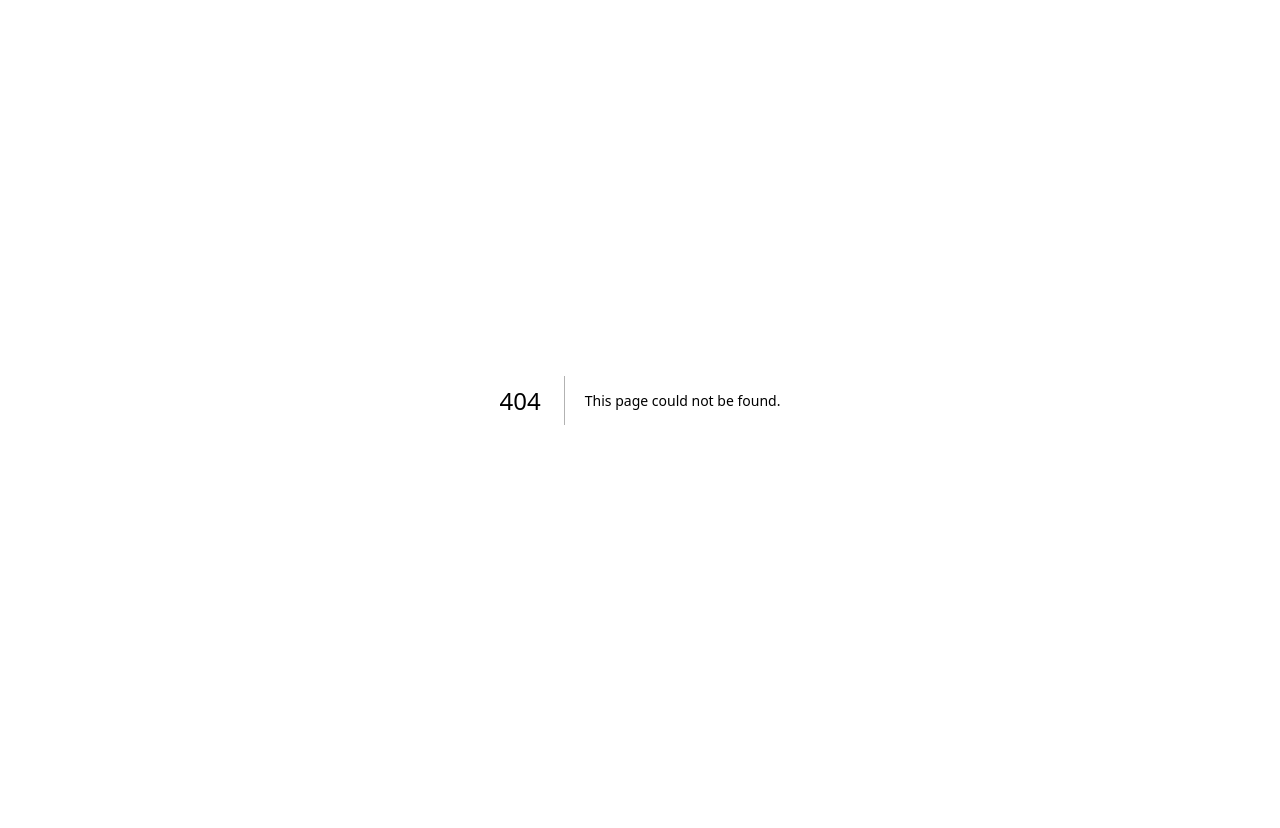
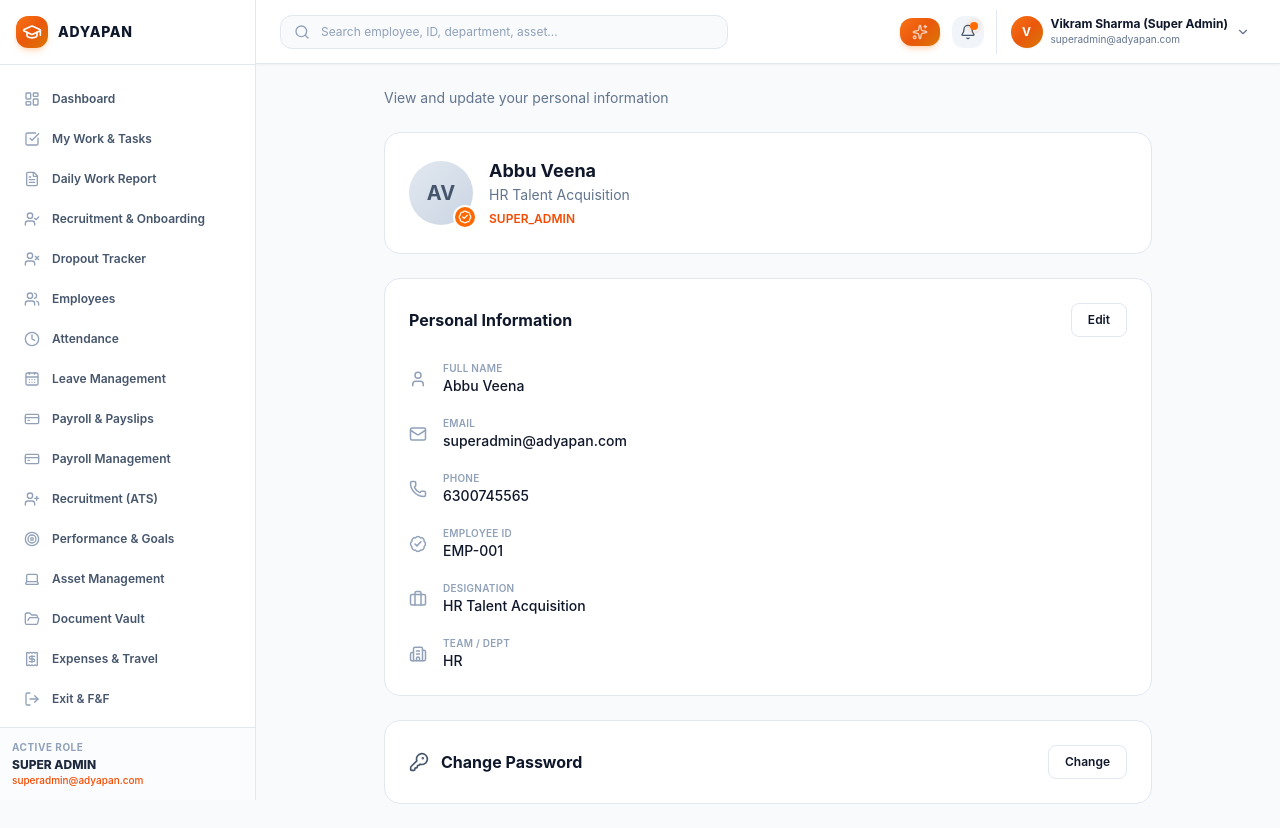
Before and after one commit to Rupeshrupak22/HRMS, a Next.js app in the folder frontend/: page /profile in a window 1280 px wide. Before the commit this address had no page. Before the commit the page ends 800 px from the top, so only its background shows below. Built offline with nearby package versions, Linux system fonts and the light colour scheme.

Commit message:
add simple profile page with personal info and change password

```diff
--- /dev/null
+++ b/frontend/src/app/(dashboard)/profile/page.tsx
@@ -0,0 +1,97 @@
+'use client';
+
+import { useState } from 'react';
+import { useAuth } from '@/context/AuthContext';
+import { User, Mail, Phone, BadgeCheck, Briefcase, Building2, KeyRound } from 'lucide-react';
+
+export default function ProfilePage() {
+  const { user } = useAuth();
+  const [showPasswordForm, setShowPasswordForm] = useState(false);
+
+  const profile = {
+    name: user?.name || 'Abbu Veena',
+    email: user?.email || 'veena@adyapan.com',
+    phone: user?.phone || '6300745565',
+    employeeId: user?.employeeCode || 'ADP0417',
+    designation: user?.designation || 'HR Talent Acquisition',
+    department: user?.department || 'HR',
+    role: user?.role || 'HR Manager',
+    avatar: user?.profilePhoto || null,
+  };
+
+  return (
+    <div className="max-w-3xl mx-auto space-y-6">
+      <p className="text-sm text-slate-500">View and update your personal information</p>
+
+      {/* Profile Card */}
+      <div className="bg-white rounded-2xl border border-slate-200 p-6">
+        <div className="flex items-center gap-4">
+          <div className="relative">
+            {profile.avatar ? (
+              <img src={profile.avatar} alt={profile.name} className="w-16 h-16 rounded-full object-cover border-2 border-slate-200" />
+            ) : (
+              <div className="w-16 h-16 rounded-full bg-gradient-to-br from-slate-200 to-slate-300 flex items-center justify-center text-xl font-bold text-slate-600">
+                {profile.name.split(' ').map(n => n[0]).join('')}
+              </div>
+            )}
+            <div className="absolute -bottom-1 -right-1 w-6 h-6 rounded-full bg-orange-500 border-2 border-white flex items-center justify-center">
+              <BadgeCheck className="w-3.5 h-3.5 text-white" />
+            </div>
+          </div>
+          <div>
+            <h2 className="text-lg font-bold text-slate-900">{profile.name}</h2>
+            <p className="text-sm text-slate-500">{profile.designation}</p>
+            <span className="text-xs font-semibold text-orange-600">{profile.role}</span>
+          </div>
+        </div>
+      </div>
+
+      {/* Personal Information */}
+      <div className="bg-white rounded-2xl border border-slate-200 p-6">
+        <div className="flex items-center justify-between mb-6">
+          <h3 className="text-base font-bold text-slate-900">Personal Information</h3>
+          <button className="px-4 py-2 text-xs font-semibold border border-slate-200 rounded-lg hover:bg-slate-50 transition-colors cursor-pointer">
+            Edit
+          </button>
+        </div>
+
+        <div className="space-y-5">
+          <InfoRow icon={User} label="FULL NAME" value={profile.name} />
+          <InfoRow icon={Mail} label="EMAIL" value={profile.email} />
+          <InfoRow icon={Phone} label="PHONE" value={profile.phone} />
+          <InfoRow icon={BadgeCheck} label="EMPLOYEE ID" value={profile.employeeId} />
+          <InfoRow icon={Briefcase} label="DESIGNATION" value={profile.designation} />
+          <InfoRow icon={Building2} label="TEAM / DEPT" value={profile.department} />
+        </div>
+      </div>
+
+      {/* Change Password */}
+      <div className="bg-white rounded-2xl border border-slate-200 p-6">
+        <div className="flex items-center justify-between">
+          <div className="flex items-center gap-3">
+            <KeyRound className="w-5 h-5 text-slate-600" />
+            <h3 className="text-base font-bold text-slate-900">Change Password</h3>
+          </div>
+          <button
+            onClick={() => setShowPasswordForm(!showPasswordForm)}
+            className="px-4 py-2 text-xs font-semibold border border-slate-200 rounded-lg hover:bg-slate-50 transition-colors cursor-pointer"
+          >
+            Change
+          </button>
+        </div>
+      </div>
+    </div>
+  );
+}
+
+function InfoRow({ icon: Icon, label, value }: { icon: any; label: string; value: string }) {
+  return (
+    <div className="flex items-center gap-4">
+      <Icon className="w-4.5 h-4.5 text-slate-400" />
+      <div>
+        <p className="text-[10px] text-slate-400 font-semibold uppercase tracking-wide">{label}</p>
+        <p className="text-sm text-slate-900 font-medium">{value}</p>
+      </div>
+    </div>
+  );
+}
```
